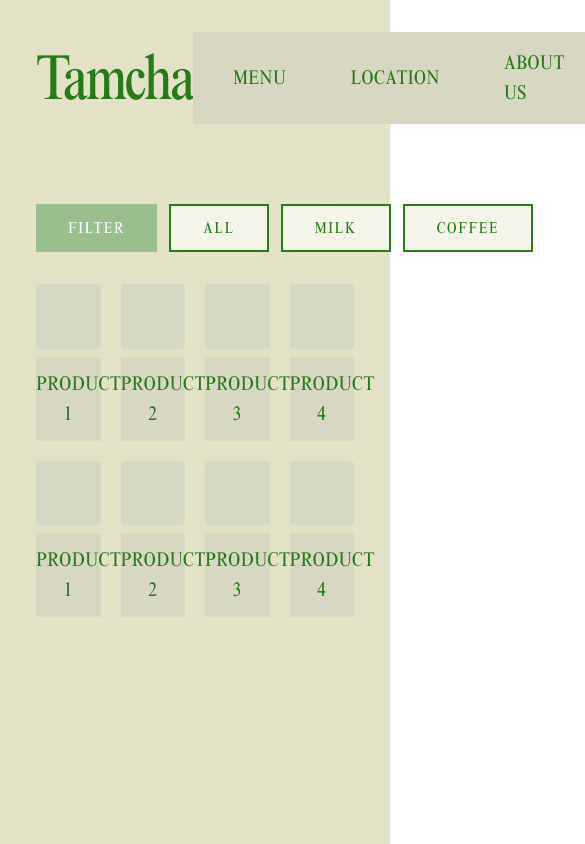
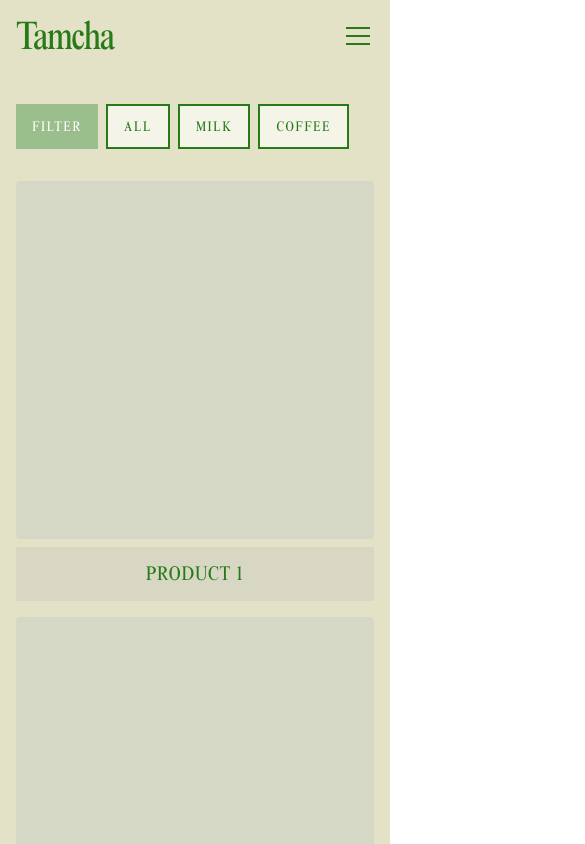
Before and after one commit to PaulusBilly/tamcha, a Next.js app: page /menu in a window 390 px wide. Shown: the top 844 px of the page, 585 px wide, since content can reach past the window. Built offline with nearby package versions, Linux system fonts and the light colour scheme.

Commit message:
responsive menu page & set icon website

```diff
--- a/src/app/layout.tsx
+++ b/src/app/layout.tsx
@@ -22,7 +22,9 @@ export const metadata: Metadata = {
   title: "Tamcha",
   description: "Tamcha - Premium Tea and Coffee",
   icons: {
-    icon: "/Tamcha-Icon.svg",
+    icon: [{ url: "/Tamcha-Icon.svg", type: "image/svg+xml" }],
+    shortcut: "/Tamcha-Icon.svg",
+    apple: "/Tamcha-Icon.svg",
   },
 };
 
--- a/src/app/menu/page.tsx
+++ b/src/app/menu/page.tsx
@@ -1,4 +1,10 @@
+"use client";
+
+import { useState } from "react";
+
 export default function MenuPage() {
+  const [isMenuOpen, setIsMenuOpen] = useState(false);
+
   const products = [
     { id: 1, name: "PRODUCT 1" },
     { id: 2, name: "PRODUCT 2" },
@@ -13,17 +19,17 @@ export default function MenuPage() {
   return (
     <div className="min-h-screen bg-[#E3E2C7]">
       {/* Header with Logo and Navigation */}
-      <header className="px-9 py-8 flex items-center justify-between mb-12">
+      <header className="px-4 sm:px-9 py-4 sm:py-8 flex items-center justify-between mb-8 sm:mb-12">
         {/* Logo */}
         <h1
-          className="font-times text-[64px] leading-none text-[#267A18]"
+          className="font-times text-[40px] sm:text-[64px] leading-none text-[#267A18]"
           style={{ letterSpacing: "-0.04em" }}
         >
           Tamcha
         </h1>
 
-        {/* Navigation Bar with Icon */}
-        <div className="flex items-center gap-8">
+        {/* Desktop Navigation Bar with Icon */}
+        <div className="hidden lg:flex items-center gap-8">
           <nav className="bg-[#D8D7C4] px-10 py-4 flex items-center gap-16">
             <a
               href="#"
@@ -58,29 +64,94 @@ export default function MenuPage() {
             />
           </button>
         </div>
+
+        {/* Mobile Hamburger Menu */}
+        <button
+          className="lg:hidden flex flex-col gap-1.5 w-8 h-8 justify-center items-center"
+          onClick={() => setIsMenuOpen(!isMenuOpen)}
+          aria-label="Toggle menu"
+        >
+          <span
+            className={`w-6 h-0.5 bg-[#267A18] transition-all ${
+              isMenuOpen ? "rotate-45 translate-y-2" : ""
+            }`}
+          ></span>
+          <span
+            className={`w-6 h-0.5 bg-[#267A18] transition-all ${
+              isMenuOpen ? "opacity-0" : ""
+            }`}
+          ></span>
+          <span
+            className={`w-6 h-0.5 bg-[#267A18] transition-all ${
+              isMenuOpen ? "-rotate-45 -translate-y-2" : ""
+            }`}
+          ></span>
+        </button>
       </header>
 
+      {/* Mobile Menu Dropdown */}
+      {isMenuOpen && (
+        <div className="lg:hidden bg-[#D8D7C4] mx-4 mb-8 rounded-sm overflow-hidden">
+          <nav className="flex flex-col">
+            <a
+              href="#"
+              className="font-times text-[18px] tracking-wide text-[#267A18] hover:bg-[#CDD1B8] transition-colors px-6 py-4 border-b border-[#267A18]/20"
+              onClick={() => setIsMenuOpen(false)}
+            >
+              MENU
+            </a>
+            <a
+              href="#"
+              className="font-times text-[18px] tracking-wide text-[#267A18] hover:bg-[#CDD1B8] transition-colors px-6 py-4 border-b border-[#267A18]/20"
+              onClick={() => setIsMenuOpen(false)}
+            >
+              LOCATION
+            </a>
+            <a
+              href="#"
+              className="font-times text-[18px] tracking-wide text-[#267A18] hover:bg-[#CDD1B8] transition-colors px-6 py-4 border-b border-[#267A18]/20"
+              onClick={() => setIsMenuOpen(false)}
+            >
+              ABOUT US
+            </a>
+            <a
+              href="#"
+              className="font-times text-[18px] tracking-wide text-[#267A18] hover:bg-[#CDD1B8] transition-colors px-6 py-4"
+              onClick={() => setIsMenuOpen(false)}
+            >
+              MEMBERSHIP
+            </a>
+          </nav>
+          <div className="flex items-center justify-center py-4">
+            <img
+              src="/Tamcha-Icon.svg"
+              alt="Tamcha Icon"
+              className="w-12 h-12"
+            />
+          </div>
+        </div>
+      )}
+
       {/* Main Content */}
-      <div className="px-9 pb-16">
+      <div className="px-4 sm:px-9 pb-16">
         {/* Filter Buttons */}
-
-        <div className="flex gap-3 mb-8">
-          <button className="px-8 py-2.5 bg-[#9BBE8D] font-times text-[16px] tracking-widest text-white hover:bg-[#267A18] transition-colors">
+        <div className="flex flex-wrap gap-2 sm:gap-3 mb-8">
+          <button className="px-4 sm:px-8 py-2.5 bg-[#9BBE8D] font-times text-[14px] sm:text-[16px] tracking-widest text-white hover:bg-[#267A18] transition-colors">
             FILTER
           </button>
-          <button className="px-8 py-2.5 border-2 border-[#267A18] bg-[#F5F4E8] font-times text-[16px] tracking-widest text-[#267A18] hover:bg-[#267A18] hover:text-white transition-colors">
+          <button className="px-4 sm:px-8 py-2.5 border-2 border-[#267A18] bg-[#F5F4E8] font-times text-[14px] sm:text-[16px] tracking-widest text-[#267A18] hover:bg-[#267A18] hover:text-white transition-colors">
             ALL
           </button>
-          <button className="px-8 py-2.5 border-2 border-[#267A18] bg-[#F5F4E8] font-times text-[16px] tracking-widest text-[#267A18] hover:bg-[#267A18] hover:text-white transition-colors">
+          <button className="px-4 sm:px-8 py-2.5 border-2 border-[#267A18] bg-[#F5F4E8] font-times text-[14px] sm:text-[16px] tracking-widest text-[#267A18] hover:bg-[#267A18] hover:text-white transition-colors">
             MILK
           </button>
-          <button className="px-8 py-2.5 border-2 border-[#267A18] bg-[#F5F4E8] font-times text-[16px] tracking-widest text-[#267A18] hover:bg-[#267A18] hover:text-white transition-colors">
+          <button className="px-4 sm:px-8 py-2.5 border-2 border-[#267A18] bg-[#F5F4E8] font-times text-[14px] sm:text-[16px] tracking-widest text-[#267A18] hover:bg-[#267A18] hover:text-white transition-colors">
             COFFEE
           </button>
         </div>
 
         {/* Product Grid */}
-        <div className="grid grid-cols-4 gap-5">
+        <div className="grid grid-cols-1 sm:grid-cols-2 lg:grid-cols-3 xl:grid-cols-4 gap-4 sm:gap-5">
           {products.map((product) => (
             <div key={product.id} className="flex flex-col gap-2">
               {/* Product Image Placeholder */}
```
